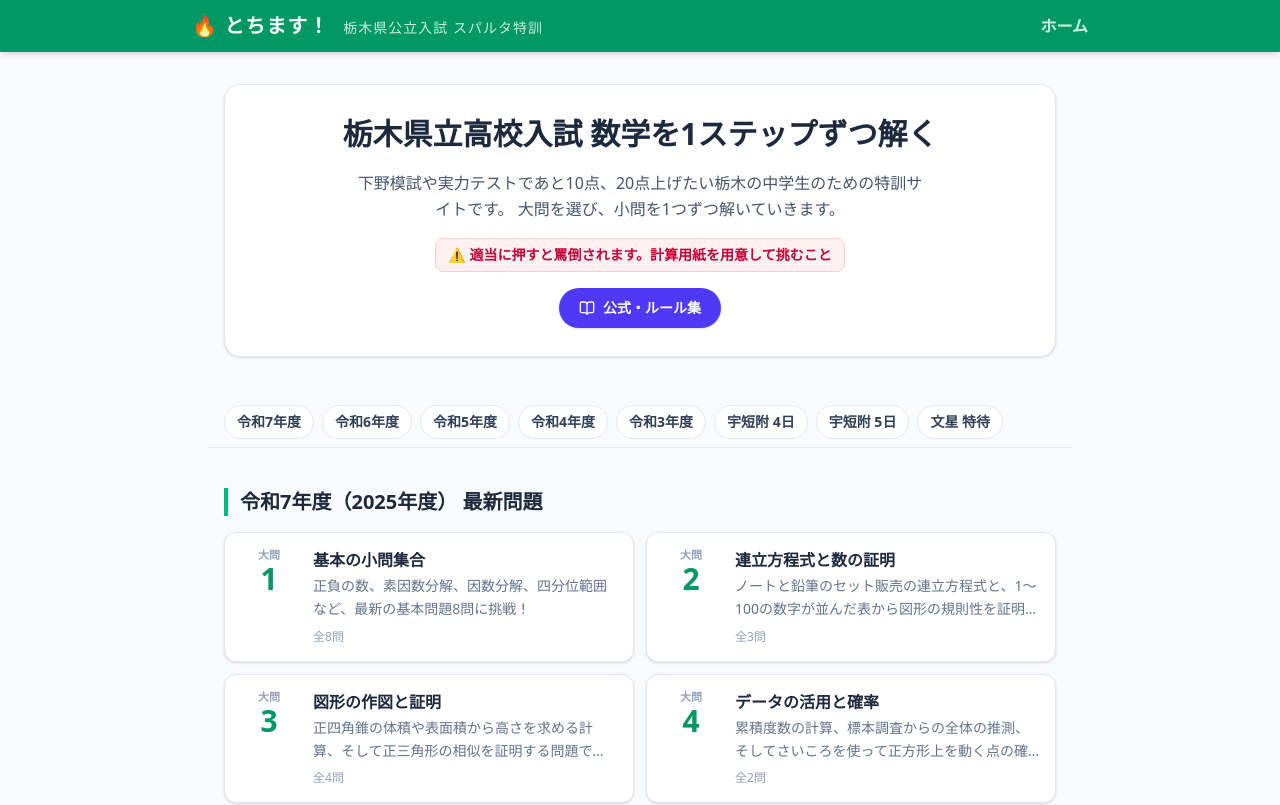
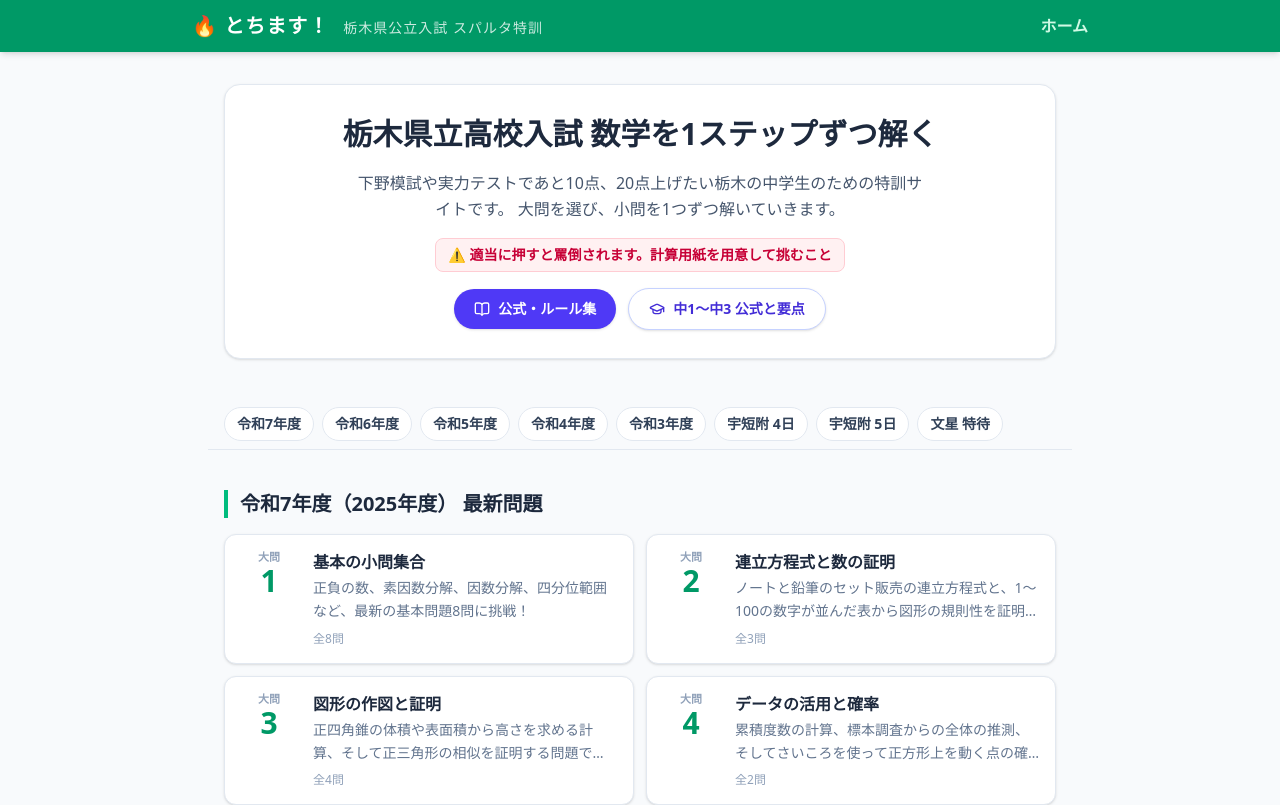
Before and after one commit to kaitoinoue0921/tochimasu, a Next.js app: page /tochimasu/ in a window 1280 px wide. Shown: the top 805 px of the page. Built offline with nearby package versions, Linux system fonts and the light colour scheme.

Commit message:
トップに中学数学 公式と要点へのリンクを追加
Co-Authored-By: Claude Opus 5.5 <noreply@anthropic.com>

```diff
--- a/src/app/page.tsx
+++ b/src/app/page.tsx
@@ -1,6 +1,6 @@
 import Link from 'next/link';
 import type { ReactNode } from 'react';
-import { BookOpen, Calculator, Shapes, BarChart2, Beaker, Users } from 'lucide-react';
+import { BookOpen, GraduationCap, Calculator, Shapes, BarChart2, Beaker, Users } from 'lucide-react';
 import { ClearedCount, ProgressPill } from '@/components/Progress';
 import { r3Data } from '@/data/r3';
 import { r4Data } from '@/data/r4';
@@ -204,6 +204,13 @@ export default function Home() {
             <BookOpen className="w-4 h-4 shrink-0" />
             公式・ルール集
           </Link>
+          <a
+            href="https://kaitoinoue0921.github.io/chugaku-math/"
+            className="inline-flex items-center gap-2 text-sm bg-white dark:bg-slate-800 hover:border-indigo-400 border border-indigo-200 dark:border-indigo-700 text-indigo-700 dark:text-indigo-300 font-bold py-2.5 px-5 rounded-full shadow-sm"
+          >
+            <GraduationCap className="w-4 h-4 shrink-0" />
+            中1〜中3 公式と要点
+          </a>
         </div>
       </section>
 
```
